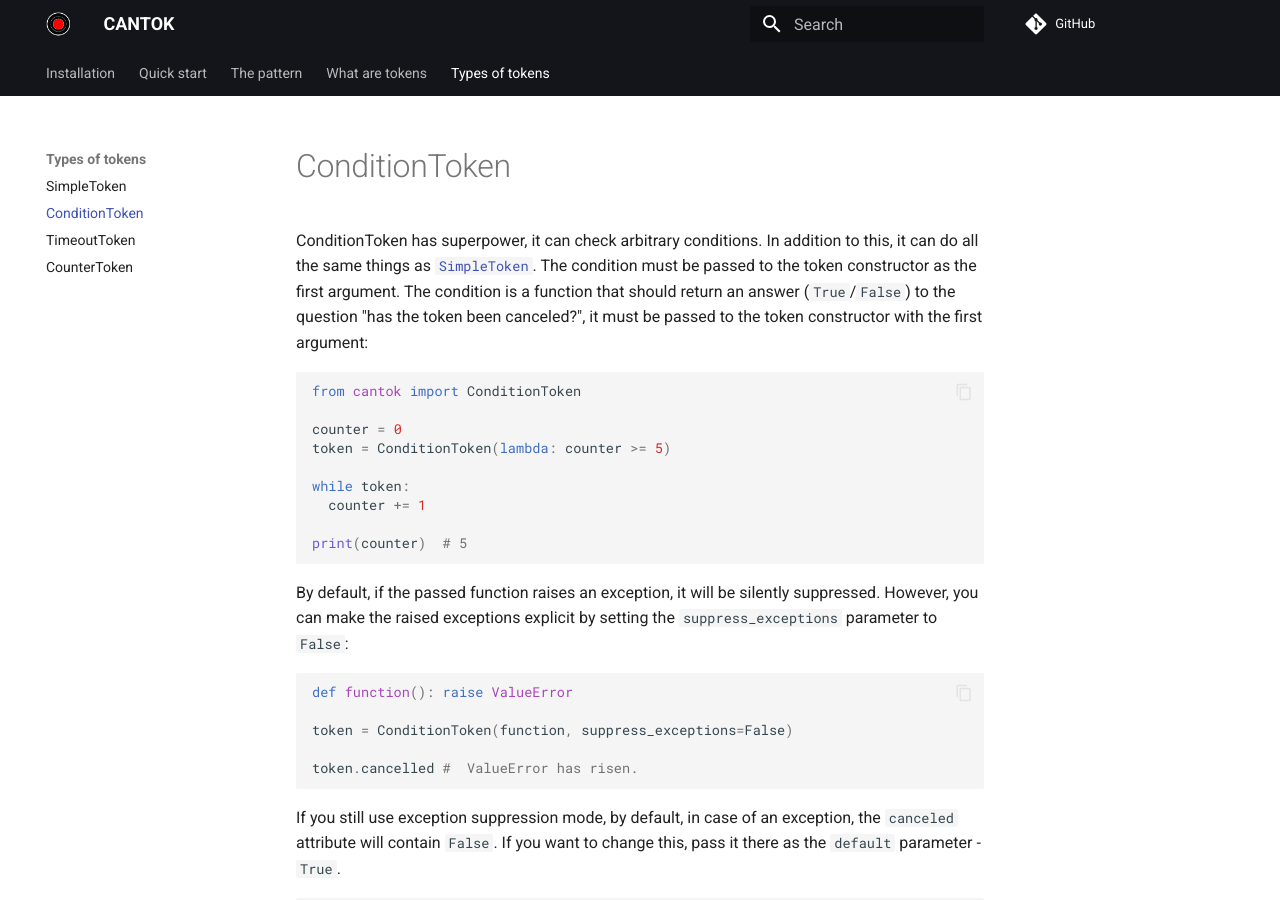
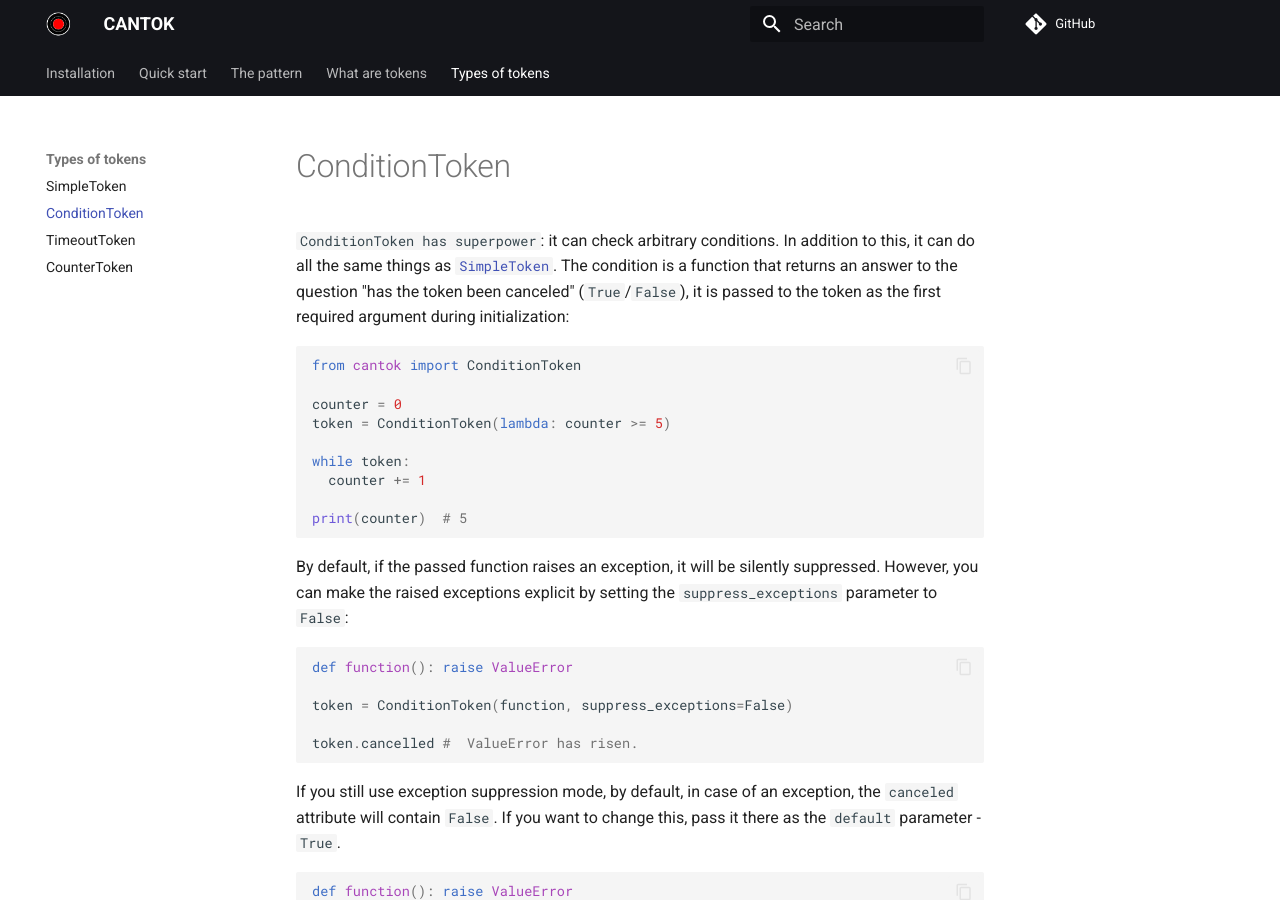
Before and after one commit to pomponchik/cantok, an MkDocs documentation site: the page built from docs/docs/types_of_tokens/ConditionToken.md, in a window 1280 px wide and 900 px high. Built offline with MkDocs 1.6.1 and Material for MkDocs 9.7.7, drawn with Linux system fonts in a browser that asks for light colours; comment, search, counter and statistics services are not loaded.

Commit message:
documentation

````diff
--- a/docs/docs/types_of_tokens/ConditionToken.md
+++ b/docs/docs/types_of_tokens/ConditionToken.md
@@ -1,4 +1,4 @@
-ConditionToken has superpower, it can check arbitrary conditions. In addition to this, it can do all the same things as [`SimpleToken`](/types_of_tokens/SimpleToken/). The condition must be passed to the token constructor as the first argument. The condition is a function that should return an answer (`True`/`False`) to the question "has the token been canceled?", it must be passed to the token constructor with the first argument:
+`ConditionToken has superpower`: it can check arbitrary conditions. In addition to this, it can do all the same things as [`SimpleToken`](/types_of_tokens/SimpleToken/). The condition is a function that returns an answer to the question "has the token been canceled" (`True`/`False`), it is passed to the token as the first required argument during initialization:
 
 ```python
 from cantok import ConditionToken
````
